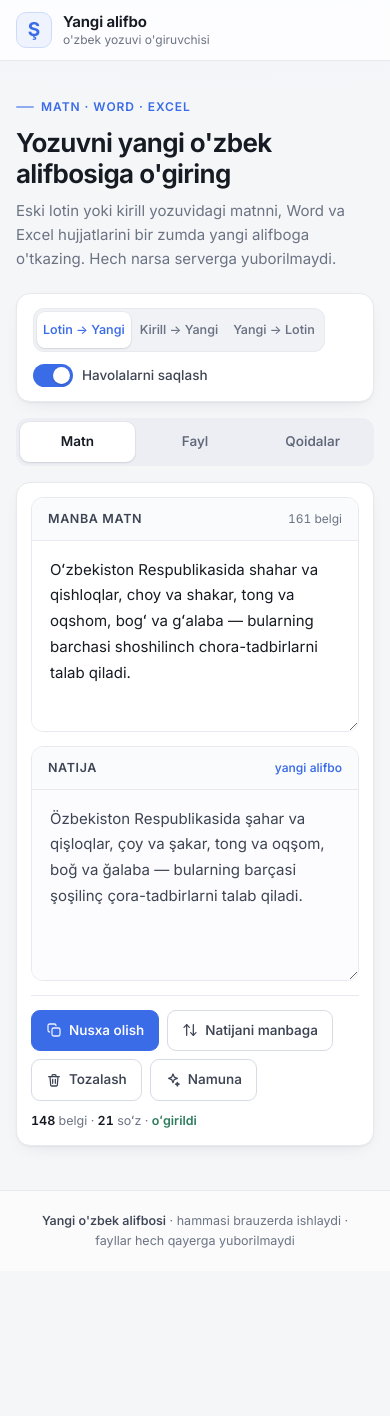
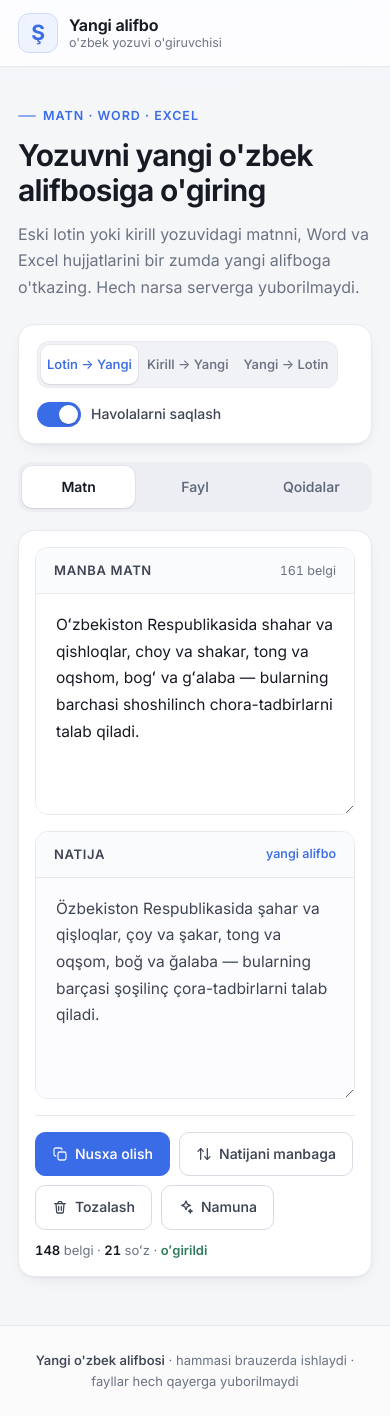
Before and after one commit to bocked/uzbek-translator, a plain HTML site: page index.html in a window 390 px wide. Before the commit the page ends 1271 px from the top, so only its background shows below. Drawn offline with Linux system fonts and the light colour scheme.

Commit message:
Dizayn kattalashtirildi: kengroq sahifa va yirikroq elementlar

```diff
--- a/index.html
+++ b/index.html
@@ -27,7 +27,7 @@
 
 /* ---------------------------------------------------------------- tokens */
 :root{
-  --max:1000px;
+  --max:1180px;
   --bg:#f5f6f8;
   --surface:#ffffff;
   --surface-2:#fafbfc;
@@ -43,15 +43,15 @@
   --ok:#2f7d5d;
   --danger:#c2453a;
   --danger-soft:#fdf0ee;
-  --radius:14px;
-  --radius-sm:10px;
+  --radius:16px;
+  --radius-sm:11px;
   --shadow:0 1px 2px rgba(18,24,40,.04), 0 6px 20px -10px rgba(18,24,40,.14);
 }
 *{margin:0;padding:0;box-sizing:border-box}
 html{-webkit-text-size-adjust:100%}
 body{
   font-family:'Inter','Segoe UI',system-ui,-apple-system,Roboto,'Helvetica Neue',Arial,sans-serif;
-  font-size:15px;
+  font-size:16px;
   background:
     radial-gradient(1100px 340px at 50% -140px, #e8effd 0%, rgba(245,246,248,0) 72%),
     var(--bg);
@@ -72,50 +72,50 @@ body{
   backdrop-filter:saturate(1.4) blur(10px);
 }
 .head-in{
-  max-width:var(--max);margin:0 auto;padding:14px 24px;
+  max-width:var(--max);margin:0 auto;padding:16px 28px;
   display:flex;align-items:center;justify-content:space-between;gap:16px;
 }
 .brand{display:inline-flex;align-items:center;gap:11px;text-decoration:none;color:var(--ink)}
 .brand-mark{
-  width:36px;height:36px;border-radius:10px;flex:0 0 auto;
+  width:40px;height:40px;border-radius:11px;flex:0 0 auto;
   display:grid;place-items:center;
   background:var(--brand-soft);color:var(--brand);
-  font-size:19px;font-weight:700;letter-spacing:-.01em;
+  font-size:21px;font-weight:700;letter-spacing:-.01em;
   border:1px solid var(--brand-line);
 }
 .brand-text{display:flex;flex-direction:column;line-height:1.25}
-.brand-text b{font-size:15px;font-weight:650;letter-spacing:-.01em}
-.brand-text span{font-size:12px;color:var(--muted)}
+.brand-text b{font-size:16px;font-weight:650;letter-spacing:-.01em}
+.brand-text span{font-size:12.5px;color:var(--muted)}
 .head-note{
   display:inline-flex;align-items:center;gap:7px;
-  font-size:12.5px;font-weight:500;color:var(--ink-2);
+  font-size:13px;font-weight:500;color:var(--ink-2);
   background:var(--surface);border:1px solid var(--line);
-  padding:7px 12px;border-radius:999px;white-space:nowrap;
+  padding:8px 14px;border-radius:999px;white-space:nowrap;
 }
 .head-note .i{width:14px;height:14px;color:var(--ok)}
 
 /* ---------------------------------------------------------------- layout */
-.page{max-width:var(--max);width:100%;margin:0 auto;padding:40px 24px 56px;flex:1}
-.intro{display:flex;align-items:flex-end;justify-content:space-between;gap:32px;margin-bottom:28px}
-.intro-copy{max-width:660px}
+.page{max-width:var(--max);width:100%;margin:0 auto;padding:46px 28px 68px;flex:1}
+.intro{display:flex;align-items:flex-end;justify-content:space-between;gap:36px;margin-bottom:32px}
+.intro-copy{max-width:720px}
 .eyebrow{
   display:inline-flex;align-items:center;gap:7px;
-  font-size:12px;font-weight:600;letter-spacing:.08em;text-transform:uppercase;
-  color:var(--brand);margin-bottom:10px;
+  font-size:12.5px;font-weight:600;letter-spacing:.08em;text-transform:uppercase;
+  color:var(--brand);margin-bottom:12px;
 }
 .eyebrow::before{content:"";width:18px;height:2px;border-radius:2px;background:var(--brand);opacity:.55}
 .intro h1{
-  font-size:clamp(26px,3.6vw,36px);font-weight:650;line-height:1.2;
+  font-size:clamp(30px,3.9vw,44px);font-weight:650;line-height:1.18;
   letter-spacing:-.025em;color:var(--ink);
 }
-.intro p{margin-top:10px;color:var(--muted);font-size:15px;max-width:560px}
-.letters{display:flex;gap:8px;flex:0 0 auto;padding-bottom:4px}
+.intro p{margin-top:12px;color:var(--muted);font-size:16px;max-width:620px;line-height:1.65}
+.letters{display:flex;gap:9px;flex:0 0 auto;padding-bottom:4px}
 .letters span{
-  width:44px;height:52px;border-radius:12px;
+  width:48px;height:58px;border-radius:13px;
   display:grid;place-items:center;
   background:var(--surface);border:1px solid var(--line);
   box-shadow:var(--shadow);
-  font-size:20px;font-weight:600;color:var(--ink-2);
+  font-size:22px;font-weight:600;color:var(--ink-2);
 }
 .letters span:nth-child(2){color:var(--brand)}
 
@@ -126,21 +126,21 @@ body{
 
 /* ---------------------------------------------------------------- setup */
 .setup{
-  display:flex;align-items:center;justify-content:space-between;gap:20px;
-  padding:16px 20px;margin-bottom:16px;
+  display:flex;align-items:center;justify-content:space-between;gap:22px;
+  padding:18px 22px;margin-bottom:18px;
 }
-.setup-l{display:flex;align-items:center;gap:14px;min-width:0;flex-wrap:wrap}
+.setup-l{display:flex;align-items:center;gap:16px;min-width:0;flex-wrap:wrap}
 .setup-label{
-  font-size:12px;font-weight:600;letter-spacing:.06em;text-transform:uppercase;
+  font-size:12.5px;font-weight:600;letter-spacing:.06em;text-transform:uppercase;
   color:var(--muted);white-space:nowrap;
 }
 .seg{
-  display:inline-flex;background:#f0f2f6;border-radius:11px;padding:4px;gap:3px;
+  display:inline-flex;background:#f0f2f6;border-radius:12px;padding:4px;gap:3px;
   box-shadow:inset 0 0 0 1px rgba(18,24,40,.03);
 }
 .seg button{
-  font:inherit;font-size:13.5px;font-weight:550;color:var(--muted);
-  background:none;border:0;padding:8px 14px;border-radius:8px;cursor:pointer;
+  font:inherit;font-size:14px;font-weight:550;color:var(--muted);
+  background:none;border:0;padding:9px 16px;border-radius:9px;cursor:pointer;
   transition:background .15s,color .15s,box-shadow .15s;white-space:nowrap;
 }
 .seg button:hover{color:var(--ink)}
@@ -151,33 +151,33 @@ body{
 
 /* switch */
 .switch{
-  display:inline-flex;align-items:center;gap:9px;cursor:pointer;user-select:none;
-  font-size:13.5px;font-weight:500;color:var(--ink-2);white-space:nowrap;
+  display:inline-flex;align-items:center;gap:10px;cursor:pointer;user-select:none;
+  font-size:14px;font-weight:500;color:var(--ink-2);white-space:nowrap;
 }
 .switch input{position:absolute;opacity:0;width:0;height:0}
 .switch .track{
-  width:40px;height:23px;border-radius:999px;background:#dde1e9;
+  width:44px;height:25px;border-radius:999px;background:#dde1e9;
   position:relative;transition:background .18s;flex:0 0 auto;
 }
 .switch .track::after{
   content:"";position:absolute;top:3px;left:3px;
-  width:17px;height:17px;border-radius:50%;background:#fff;
+  width:19px;height:19px;border-radius:50%;background:#fff;
   box-shadow:0 1px 2px rgba(18,24,40,.25);
   transition:transform .18s;
 }
 .switch input:checked + .track{background:var(--brand)}
-.switch input:checked + .track::after{transform:translateX(17px)}
+.switch input:checked + .track::after{transform:translateX(19px)}
 .switch input:focus-visible + .track{box-shadow:0 0 0 4px rgba(59,108,232,.16)}
 
 /* ---------------------------------------------------------------- tabs */
 .tabs{
   display:inline-flex;gap:3px;padding:4px;
-  background:#eceef3;border-radius:12px;margin-bottom:16px;
+  background:#eceef3;border-radius:13px;margin-bottom:18px;
 }
 .tabs button{
-  font:inherit;font-size:14px;font-weight:550;color:#5f6778;
-  background:none;border:0;border-radius:9px;
-  padding:9px 16px;cursor:pointer;white-space:nowrap;
+  font:inherit;font-size:14.5px;font-weight:550;color:#5f6778;
+  background:none;border:0;border-radius:10px;
+  padding:10px 18px;cursor:pointer;white-space:nowrap;
   display:inline-flex;align-items:center;gap:8px;
   transition:background .15s,color .15s,box-shadow .15s;
 }
@@ -193,41 +193,41 @@ body{
 @keyframes fade{from{opacity:0;transform:translateY(3px)}to{opacity:1;transform:none}}
 
 /* ---------------------------------------------------------------- editor */
-.editor-card{padding:20px}
-.editor{display:grid;grid-template-columns:1fr 1fr;gap:14px}
+.editor-card{padding:24px}
+.editor{display:grid;grid-template-columns:1fr 1fr;gap:16px}
 .pane{
   display:flex;flex-direction:column;min-width:0;
-  border:1px solid var(--line);border-radius:12px;background:var(--surface);
+  border:1px solid var(--line);border-radius:13px;background:var(--surface);
   overflow:hidden;transition:border-color .15s,box-shadow .15s;
 }
 .pane:focus-within{border-color:var(--brand);box-shadow:0 0 0 4px rgba(59,108,232,.1)}
 .pane-head{
   display:flex;align-items:center;justify-content:space-between;gap:12px;
-  padding:11px 16px;background:var(--surface-2);border-bottom:1px solid var(--line);
+  padding:12px 18px;background:var(--surface-2);border-bottom:1px solid var(--line);
 }
 .pane-head h2{
-  font-size:12.5px;font-weight:600;letter-spacing:.05em;text-transform:uppercase;
+  font-size:13px;font-weight:600;letter-spacing:.05em;text-transform:uppercase;
   color:var(--ink-2);
 }
-.pane-meta{font-size:12px;color:var(--muted);font-variant-numeric:tabular-nums;white-space:nowrap}
+.pane-meta{font-size:12.5px;color:var(--muted);font-variant-numeric:tabular-nums;white-space:nowrap}
 .pane-meta.brand{color:var(--brand);font-weight:550}
 textarea{
-  width:100%;min-height:292px;resize:vertical;border:0;outline:none;
-  font:inherit;font-size:15px;line-height:1.72;
-  padding:16px 18px;background:var(--surface);color:var(--ink);
+  width:100%;min-height:364px;resize:vertical;border:0;outline:none;
+  font:inherit;font-size:15.5px;line-height:1.72;
+  padding:18px 20px;background:var(--surface);color:var(--ink);
 }
 textarea::placeholder{color:#9aa1af}
 textarea[readonly]{background:#fcfcfe;color:var(--ink-2)}
 
 .editor-foot{
   display:flex;align-items:center;gap:10px;flex-wrap:wrap;
-  margin-top:16px;padding-top:16px;border-top:1px solid var(--line);
+  margin-top:18px;padding-top:18px;border-top:1px solid var(--line);
 }
-.actions{display:flex;flex-wrap:wrap;gap:8px;align-items:center}
+.actions{display:flex;flex-wrap:wrap;gap:9px;align-items:center}
 .spacer{flex:1}
 .btn{
-  font:inherit;font-size:13.5px;font-weight:550;cursor:pointer;
-  padding:9px 14px;border-radius:9px;border:1px solid var(--line-strong);
+  font:inherit;font-size:14px;font-weight:550;cursor:pointer;
+  padding:10px 16px;border-radius:10px;border:1px solid var(--line-strong);
   background:var(--surface);color:var(--ink-2);
   transition:background .15s,border-color .15s,color .15s,transform .08s;
   display:inline-flex;align-items:center;gap:7px;white-space:nowrap;
@@ -239,9 +239,9 @@ textarea[readonly]{background:#fcfcfe;color:var(--ink-2)}
 .btn.primary:hover{background:var(--brand-hover);border-color:var(--brand-hover);color:#fff}
 .btn.primary .i{opacity:.9}
 .btn[disabled]{opacity:.55;cursor:not-allowed;transform:none}
-.btn.sm{font-size:12.5px;padding:7px 11px;border-radius:8px}
+.btn.sm{font-size:13px;padding:8px 12px;border-radius:9px}
 .stats{
-  font-size:12.5px;color:var(--muted);font-variant-numeric:tabular-nums;
+  font-size:13px;color:var(--muted);font-variant-numeric:tabular-nums;
   white-space:nowrap;margin-left:auto;
 }
 .stats b{color:var(--ink);font-weight:600}
@@ -250,45 +250,45 @@ textarea[readonly]{background:#fcfcfe;color:var(--ink-2)}
 /* ---------------------------------------------------------------- files */
 .drop{
   display:flex;flex-direction:column;align-items:center;text-align:center;
-  padding:40px 24px;border:1.5px dashed var(--line-strong);border-radius:12px;
+  padding:54px 28px;border:1.5px dashed var(--line-strong);border-radius:13px;
   background:var(--surface-2);cursor:pointer;transition:border-color .16s,background .16s;
 }
 .drop:hover{border-color:var(--brand);background:var(--brand-soft)}
 .drop.over{border-color:var(--brand);background:var(--brand-soft);box-shadow:0 0 0 4px rgba(59,108,232,.1)}
 .drop-ico{
-  width:46px;height:46px;border-radius:13px;display:grid;place-items:center;
+  width:52px;height:52px;border-radius:14px;display:grid;place-items:center;
   background:var(--surface);border:1px solid var(--brand-line);color:var(--brand);
-  box-shadow:var(--shadow);margin-bottom:14px;
+  box-shadow:var(--shadow);margin-bottom:16px;
 }
-.drop-ico .i{width:21px;height:21px}
-.drop h3{font-size:15.5px;font-weight:600;letter-spacing:-.01em}
-.drop p{margin-top:4px;font-size:13.5px;color:var(--muted)}
-.drop .formats{display:flex;gap:7px;margin-top:14px;flex-wrap:wrap;justify-content:center}
+.drop-ico .i{width:24px;height:24px}
+.drop h3{font-size:17px;font-weight:600;letter-spacing:-.01em}
+.drop p{margin-top:5px;font-size:14px;color:var(--muted)}
+.drop .formats{display:flex;gap:8px;margin-top:16px;flex-wrap:wrap;justify-content:center}
 .chip{
-  font-size:11.5px;font-weight:600;color:var(--ink-2);background:#fff;
-  border:1px solid var(--line);padding:3px 10px;border-radius:999px;
+  font-size:12px;font-weight:600;color:var(--ink-2);background:#fff;
+  border:1px solid var(--line);padding:4px 11px;border-radius:999px;
   letter-spacing:.02em;
 }
 input[type=file]{display:none}
 
-.files{display:flex;flex-direction:column;gap:9px;margin-top:14px}
+.files{display:flex;flex-direction:column;gap:10px;margin-top:16px}
 .file{
-  display:flex;align-items:center;gap:13px;padding:12px 14px;
-  border:1px solid var(--line);border-radius:11px;background:var(--surface);
+  display:flex;align-items:center;gap:14px;padding:14px 16px;
+  border:1px solid var(--line);border-radius:12px;background:var(--surface);
   transition:border-color .15s,background .15s;
 }
 .file:hover{border-color:var(--line-strong)}
 .file.err{border-color:#f1c8c3;background:var(--danger-soft)}
 .file .fico{
-  width:38px;height:38px;border-radius:9px;flex:0 0 auto;
+  width:42px;height:42px;border-radius:10px;flex:0 0 auto;
   display:grid;place-items:center;
-  font-size:10.5px;font-weight:700;letter-spacing:.03em;
+  font-size:11px;font-weight:700;letter-spacing:.03em;
   background:var(--brand-soft);color:var(--brand);border:1px solid var(--brand-line);
 }
 .file.err .fico{background:#fbe3e0;color:var(--danger);border-color:#f1c8c3}
 .file .fmeta{min-width:0;flex:1}
-.file .fname{font-size:14px;font-weight:550;white-space:nowrap;overflow:hidden;text-overflow:ellipsis}
-.file .fsub{font-size:12.5px;color:var(--muted);white-space:nowrap;overflow:hidden;text-overflow:ellipsis}
+.file .fname{font-size:14.5px;font-weight:550;white-space:nowrap;overflow:hidden;text-overflow:ellipsis}
+.file .fsub{font-size:13px;color:var(--muted);white-space:nowrap;overflow:hidden;text-overflow:ellipsis}
 .file .fsub.ok{color:var(--ok)}
 .file .fsub.bad{color:var(--danger)}
 .file .btn{flex:0 0 auto}
@@ -300,27 +300,27 @@ input[type=file]{display:none}
 
 .files-foot{
   display:flex;align-items:center;gap:10px;flex-wrap:wrap;
-  margin-top:16px;padding-top:16px;border-top:1px solid var(--line);
+  margin-top:18px;padding-top:18px;border-top:1px solid var(--line);
 }
 
 /* ---------------------------------------------------------------- rules */
-.rules-card{padding:8px 20px 20px}
-.rules{width:100%;border-collapse:collapse;font-size:14px}
-.rules th,.rules td{padding:12px 14px;text-align:left;border-bottom:1px solid var(--line)}
+.rules-card{padding:8px 24px 24px}
+.rules{width:100%;border-collapse:collapse;font-size:14.5px}
+.rules th,.rules td{padding:13px 16px;text-align:left;border-bottom:1px solid var(--line)}
 .rules th{
-  font-size:11.5px;text-transform:uppercase;letter-spacing:.07em;
-  color:var(--muted);font-weight:600;padding-top:16px;
+  font-size:12px;text-transform:uppercase;letter-spacing:.07em;
+  color:var(--muted);font-weight:600;padding-top:18px;
 }
 .rules tr:last-child td{border-bottom:0}
 .rules .old{color:var(--ink-2);font-weight:500}
-.rules .new{font-weight:650;color:var(--brand);font-size:16px}
-.rules .ex{color:var(--muted);font-size:13px}
+.rules .new{font-weight:650;color:var(--brand);font-size:17px}
+.rules .ex{color:var(--muted);font-size:13.5px}
 .table-wrap{overflow-x:auto}
-.section-note{font-size:13px;color:var(--muted);margin-top:16px;line-height:1.65}
+.section-note{font-size:13.5px;color:var(--muted);margin-top:18px;line-height:1.65}
 .section-note b{color:var(--ink-2);font-weight:600}
-details{margin-top:14px;border:1px solid var(--line);border-radius:11px;padding:0 16px;background:var(--surface-2)}
+details{margin-top:16px;border:1px solid var(--line);border-radius:12px;padding:0 18px;background:var(--surface-2)}
 details summary{
-  cursor:pointer;font-weight:560;font-size:14px;padding:14px 0;list-style:none;
+  cursor:pointer;font-weight:560;font-size:14.5px;padding:15px 0;list-style:none;
   display:flex;align-items:center;gap:9px;color:var(--ink-2);
 }
 details summary::-webkit-details-marker{display:none}
@@ -340,37 +340,37 @@ details .inner{padding-bottom:16px}
 
 /* ---------------------------------------------------------------- footer */
 footer{
-  border-top:1px solid var(--line);padding:20px 24px;text-align:center;
-  font-size:12.5px;color:var(--muted);background:rgba(255,255,255,.6);
+  border-top:1px solid var(--line);padding:24px;text-align:center;
+  font-size:13px;color:var(--muted);background:rgba(255,255,255,.6);
 }
 footer b{color:var(--ink-2);font-weight:550}
 
 /* ---------------------------------------------------------------- mobile */
 @media (max-width:820px){
-  .page{padding:30px 16px 44px}
-  .head-in{padding:12px 16px}
+  .page{padding:32px 18px 48px}
+  .head-in{padding:13px 18px}
   .head-note{display:none}
-  .intro{margin-bottom:22px}
+  .intro{margin-bottom:24px}
   .letters{display:none}
-  .setup{padding:14px 16px}
+  .setup{padding:16px 18px}
   .setup-label{display:none}
   .editor{grid-template-columns:1fr}
-  .editor-card{padding:14px}
-  .editor-foot{padding-top:14px;margin-top:14px}
+  .editor-card{padding:16px}
+  .editor-foot{padding-top:16px;margin-top:16px}
   .stats{margin-left:0;width:100%}
-  textarea{min-height:190px}
+  textarea{min-height:220px}
   .tabs{display:flex;width:100%}
-  .tabs button{flex:1;justify-content:center;padding:9px 8px;font-size:13.5px}
+  .tabs button{flex:1;justify-content:center;padding:10px 8px;font-size:14px}
   .tabs button .i{display:none}
   .file .fico{display:none}
   .file .btn .i{display:none}
 }
 @media (max-width:480px){
   .seg{width:100%}
-  .seg button{flex:1;padding:8px 6px;font-size:12.5px}
-  .setup{flex-direction:column;align-items:flex-start;gap:12px}
-  .rules-card{padding:4px 12px 16px}
-  .rules th,.rules td{padding:10px 8px}
+  .seg button{flex:1;padding:9px 6px;font-size:13px}
+  .setup{flex-direction:column;align-items:flex-start;gap:14px}
+  .rules-card{padding:4px 14px 18px}
+  .rules th,.rules td{padding:11px 8px}
 }
 </style>
 </head>
```
